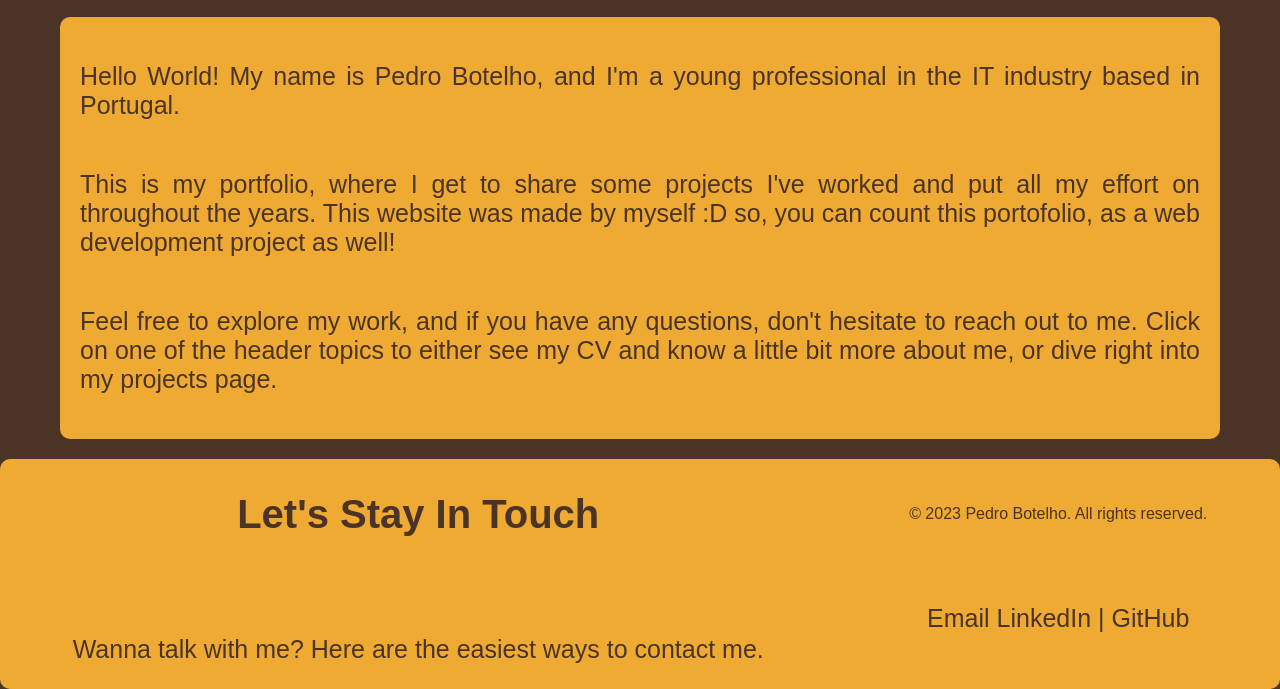
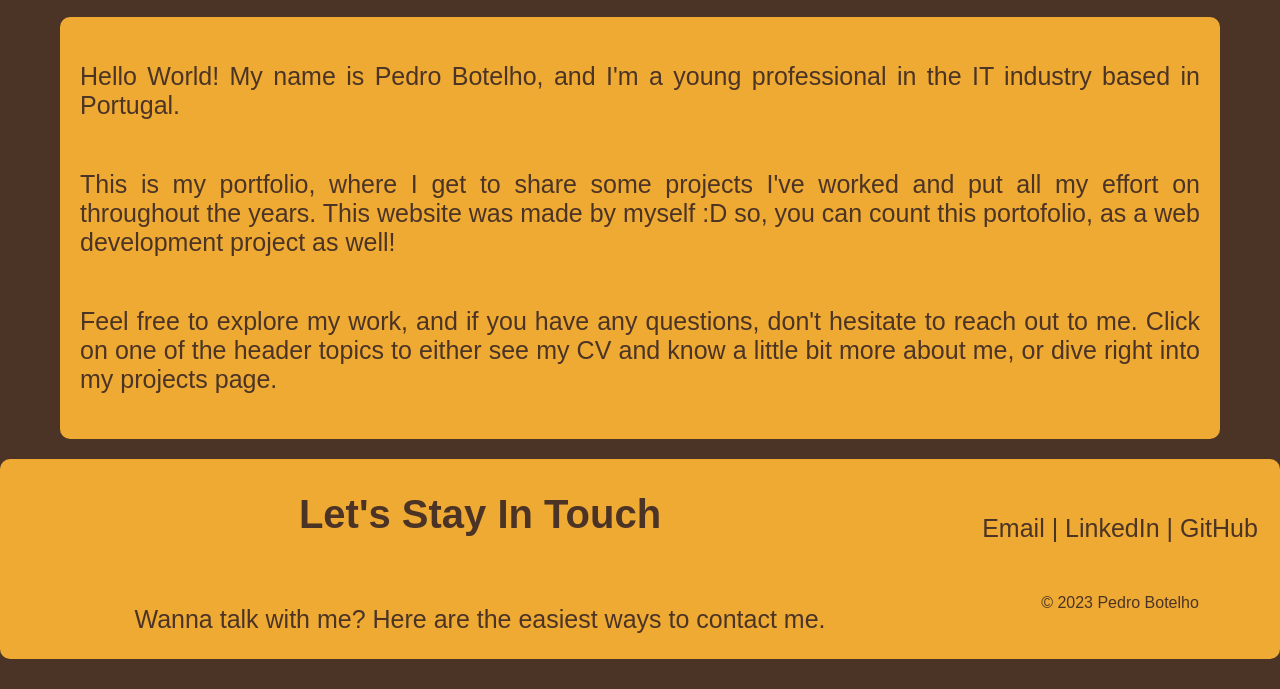
Before and after one commit to PedroBotelho03/PedroBotelho03.github.io, a plain HTML site: page index.html in a window 1280 px wide. Shown: the part 172-861 px from the top of the page. After the commit the page ends 831 px from the top, so only its background shows below. Drawn offline with Linux system fonts and the light colour scheme; a web font is replaced by a local one.

Commit message:
More Changes Footer

```diff
--- a/index.css
+++ b/index.css
@@ -69,22 +69,24 @@ h2 {
     display: flex;
     flex-direction: column;
     align-items: center;
-    gap: 2rem;
+    gap: 0.5rem;
     flex-wrap: wrap;
     justify-content: center;
+}
+.footer_left {
+    flex: 3;
+}
+.footer_right {
+    flex: 1;
 }
 .rights {
     font-size: 0.8rem; /* ~12px */
 }
-.footer_icon {
-    width: 1.5rem; /* ~24px */
-    height: 1.5rem; /* ~24px */
-    margin: 0 8px;
-    vertical-align: middle;
+.footer_contact {
     transition: transform 0.2s ease-in-out;
 }
 
-.footer_icon:hover {
+.footer_contact:hover {
     transform: scale(1.1);
 }
 /* MEDIA QUERIES FOR RESPONSIVENESS */
--- a/index.html
+++ b/index.html
@@ -27,12 +27,12 @@
                 <p>Wanna talk with me? Here are the easiest ways to contact me.</p>
             </div>
             <div class="footer_right">
-                <p class="rights">© 2023 Pedro Botelho. All rights reserved.</p>
                 <p>
-                    <a href="mailto:p.botelho2003@gmail.com">Email</a>
-                    <a href="https://www.linkedin.com/in/pedro-botelho-9a765226b/" target="_blank"> LinkedIn |</a>
-                    <a href="https://github.com/PedroBotelho03" target="_blank"> GitHub</a>
+                    <a class="footer_contact" href="mailto:p.botelho2003@gmail.com">Email |</a>
+                    <a class="footer_contact" href="https://www.linkedin.com/in/pedro-botelho-9a765226b/" target="_blank"> LinkedIn |</a>
+                    <a class="footer_contact" href="https://github.com/PedroBotelho03" target="_blank"> GitHub</a>
                 </p>
+                <p class="rights">© 2023 Pedro Botelho</p>
             </div>
         </secton>
     </footer>
```
